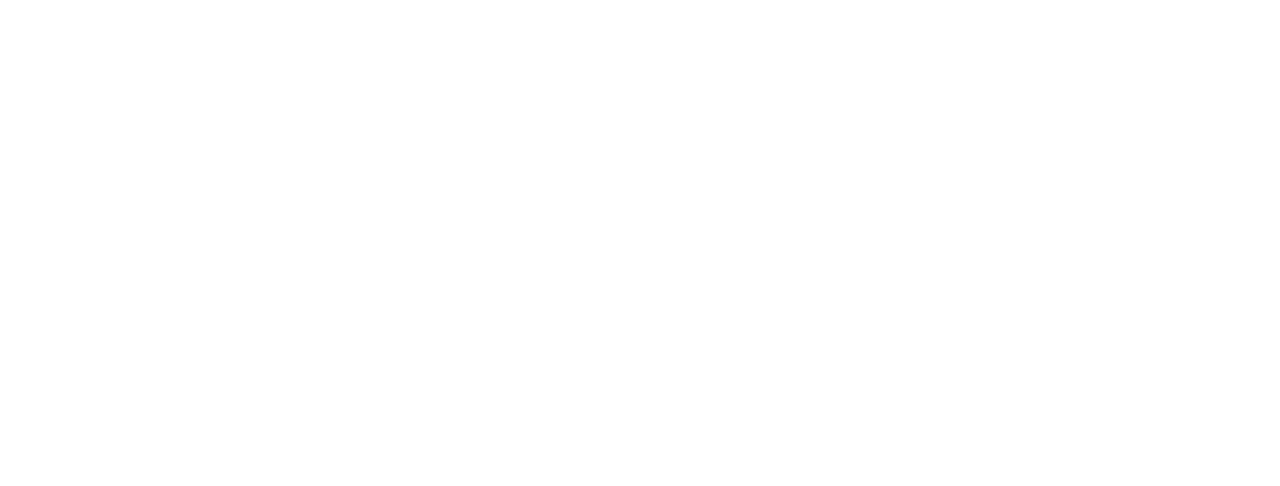
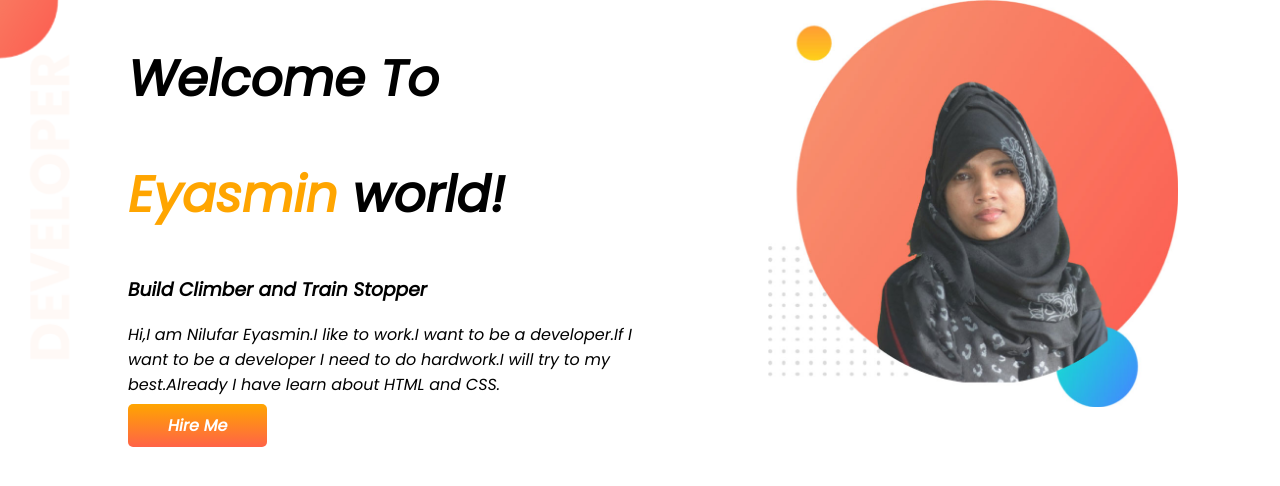
Before and after one commit to Nilasub445/developer-portfolio, a plain HTML site: page index.html in a window 1280 px wide. Drawn offline with Linux system fonts and the light colour scheme.

Commit message:
addin section

```diff
--- a/index.html
+++ b/index.html
@@ -1,13 +1,36 @@
 <!DOCTYPE html>
 <html lang="en">
+
 <head>
-    <meta charset="UTF-8">
-    <meta http-equiv="X-UA-Compatible" content="IE=edge">
-    <meta name="viewport" content="width=device-width, initial-scale=1.0">
-    <title>Neela portfolio</title>
-    <link rel="stylesheet" href="style.css">
+  <meta charset="UTF-8">
+  <meta http-equiv="X-UA-Compatible" content="IE=edge">
+  <meta name="viewport" content="width=device-width, initial-scale=1.0">
+  <title>Neela portfolio</title>
+  <link rel="preconnect" href="https://fonts.googleapis.com">
+  <link rel="preconnect" href="https://fonts.gstatic.com" crossorigin>
+  <link href="https://fonts.googleapis.com/css2?family=Poppins:ital@1&display=swap" rel="stylesheet">
+  <link rel="stylesheet" href="style.css">
 </head>
+
 <body>
+  <section class="top-banner">
+    <div class="half-width">
 
+      <h1>Welcome To</h1>
+      <h1><span class="orange"> Eyasmin</span> world!</h1>
+      <h3>Build Climber and Train Stopper</h3>
+      <p>Hi,I am Nilufar Eyasmin.I like to work.I want to be a developer.If I want to be a developer I need to do
+        hardwork.I will try to my best.Already I have learn about HTML and CSS.
+      </p>
+      <a class="link-button" target="_blank" href="https://www.linkedin.com/company/programminghero/">Hire Me</a>
+    </div>
+    <div class="half-width">
+      <img src="images/Pic.jpg">
+
+    </div>
+
+
+  </section>
 </body>
+
 </html>
--- a/style.css
+++ b/style.css
@@ -0,0 +1,38 @@
+body{
+    font-family: 'Poppins', sans-serif;
+    margin: 0px;
+}
+h1{
+    font-size: 50px;
+}
+.orange{
+color: orange;
+}
+section{
+    display: flex;
+}
+.half-width{
+
+    width: 50%;
+    padding-left: 10%;
+}
+
+
+.half-width img{
+    width: 80%;
+    float: left;
+}
+.link-button
+{
+    text-decoration: none;
+    padding: 10px 40px;
+    color:white;
+    background-image: linear-gradient(orange, tomato );
+    font-weight: bold;
+    border-radius: 5px;
+}
+.top-banner
+{
+    background-image: url(images/top-banner.png);
+    background-repeat: no-repeat;
+}
```
Also changed, not shown: images/Nilufar Eyasmin.jpg (added), images/Pic.jpg (added), images/dream-bg.png (added), images/exp-bg.png (added), images/jhankar.png (added), images/jhankar2.png (added), images/my-bg.png (added), images/my-bg2.png (added), images/top-banner.png (added), showOff/Nilufar_Eyasmin-removebg-preview.png (added), 8 other files.
